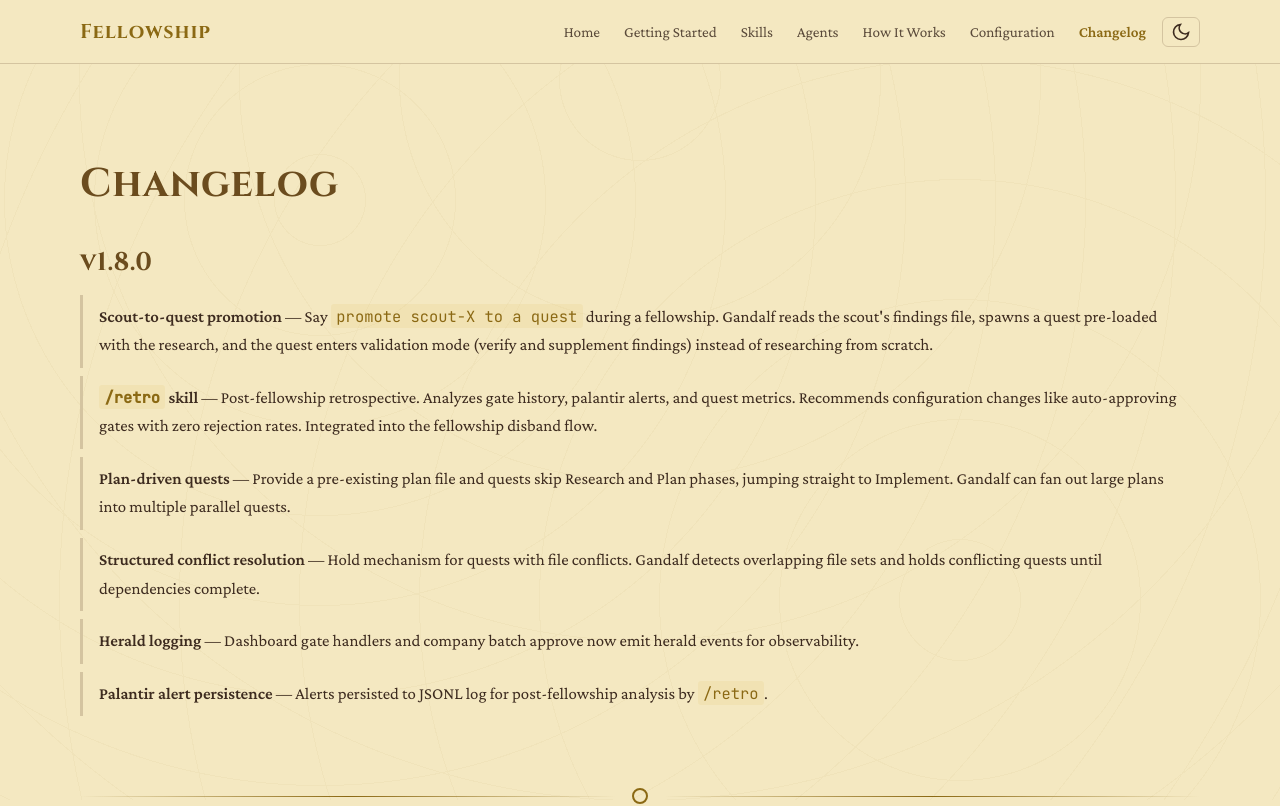
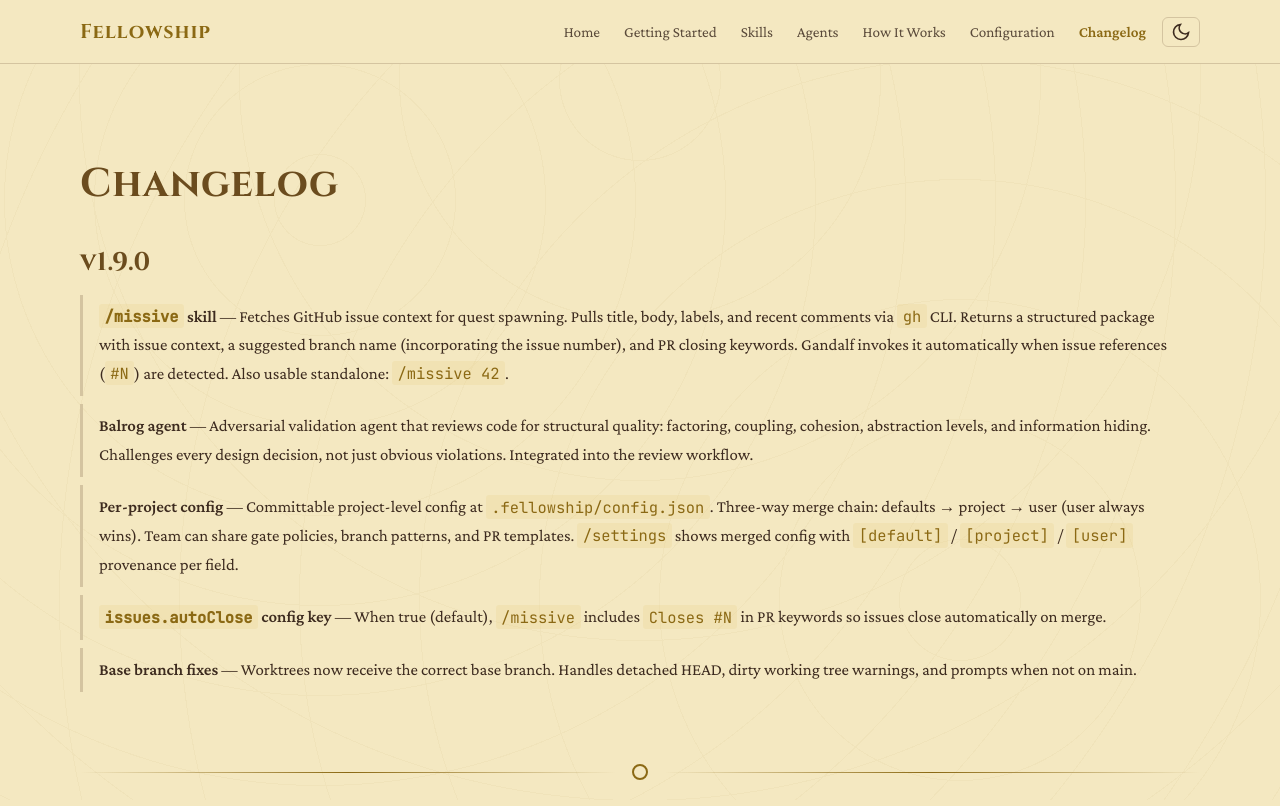
Before and after one commit to justinjdev/fellowship, a SvelteKit app in the folder site/: page /changelog in a window 1280 px wide. Shown: the top 806 px of the page. Built offline with nearby package versions, Linux system fonts and the light colour scheme.

Commit message:
chore: release v1.9.0

```diff
--- a/site/src/routes/changelog/+page.svelte
+++ b/site/src/routes/changelog/+page.svelte
@@ -9,6 +9,30 @@
 
 <div class="container page">
 	<h1>Changelog</h1>
+
+	<!-- v1.9.0 -->
+	<section class="version" id="v1-9-0">
+		<h2 class="version-heading"><a href="{base}/changelog#v1-9-0">v1.9.0</a></h2>
+		<ul class="changes">
+			<li>
+				<strong><code>/missive</code> skill</strong> — Fetches GitHub issue context for quest spawning. Pulls title, body, labels, and recent comments via <code>gh</code> CLI. Returns a structured package with issue context, a suggested branch name (incorporating the issue number), and PR closing keywords. Gandalf invokes it automatically when issue references (<code>#N</code>) are detected. Also usable standalone: <code>/missive 42</code>.
+			</li>
+			<li>
+				<strong>Balrog agent</strong> — Adversarial validation agent that reviews code for structural quality: factoring, coupling, cohesion, abstraction levels, and information hiding. Challenges every design decision, not just obvious violations. Integrated into the review workflow.
+			</li>
+			<li>
+				<strong>Per-project config</strong> — Committable project-level config at <code>.fellowship/config.json</code>. Three-way merge chain: defaults → project → user (user always wins). Team can share gate policies, branch patterns, and PR templates. <code>/settings</code> shows merged config with <code>[default]</code> / <code>[project]</code> / <code>[user]</code> provenance per field.
+			</li>
+			<li>
+				<strong><code>issues.autoClose</code> config key</strong> — When true (default), <code>/missive</code> includes <code>Closes #N</code> in PR keywords so issues close automatically on merge.
+			</li>
+			<li>
+				<strong>Base branch fixes</strong> — Worktrees now receive the correct base branch. Handles detached HEAD, dirty working tree warnings, and prompts when not on main.
+			</li>
+		</ul>
+	</section>
+
+	<div class="divider"><span class="divider-ring"></span></div>
 
 	<!-- v1.8.0 -->
 	<section class="version" id="v1-8-0">
```
Also changed, not shown: 2 other files (tests, documents, lock files or other folders).
